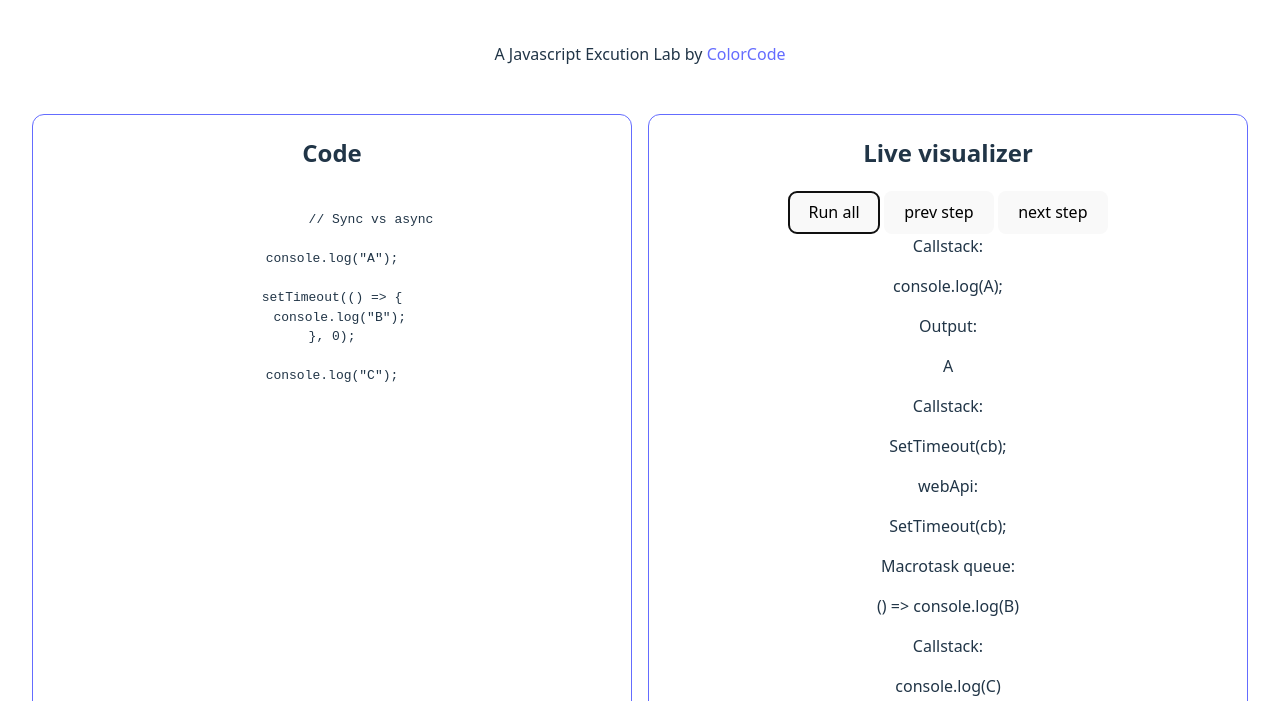
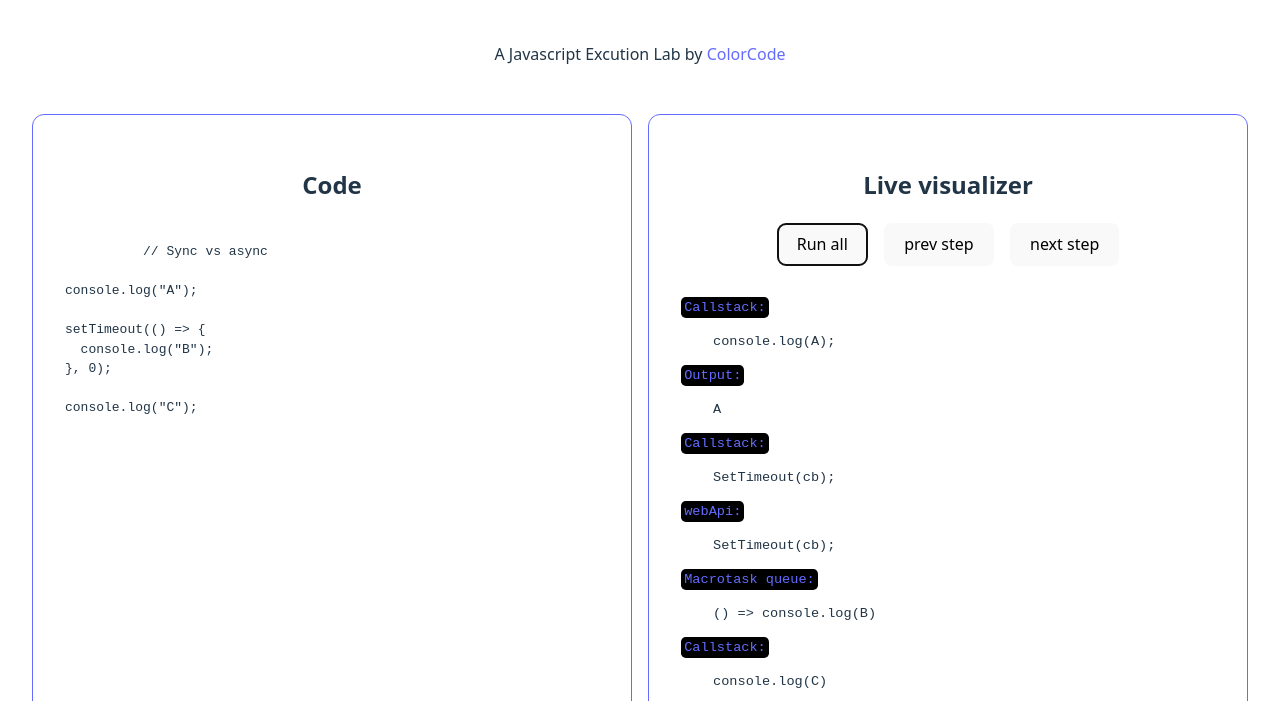
Before and after one commit to benjaAguilar/unbreakableJs, a website built with Vite: page index.html in a window 1280 px wide. Both pictures are taken after a click on the button "Run all". Shown: the part 99-800 px from the top of the page. Built offline with nearby package versions, Linux system fonts and the light colour scheme.

Commit message:
styles: add code styles

```diff
--- a/src/style.css
+++ b/src/style.css
@@ -11,6 +11,10 @@
   text-rendering: optimizeLegibility;
   -webkit-font-smoothing: antialiased;
   -moz-osx-font-smoothing: grayscale;
+}
+
+* {
+  box-sizing: border-box;
 }
 
 a {
@@ -45,7 +49,6 @@ h1 {
   max-width: 1280px;
   margin: 0 auto;
   padding: 2rem;
-  text-align: center;
   height: 100%;
 
   .content {
@@ -54,16 +57,22 @@ h1 {
     gap: 1rem;
     width: 100%;
 
+    h2 {
+      text-align: center;
+    }
+
     .code {
       border: 1px solid #646cff;
       grid-row: 1 / 3;
       border-radius: 12px;
+      padding: 2rem;
     }
 
     .visualizer {
       min-height: 400px;
       border: 1px solid #646cff;
       border-radius: 12px;
+      padding: 2rem;
     }
 
     .quiz {
@@ -71,8 +80,33 @@ h1 {
       min-height: 400px;
       border: 1px solid #646cff;
       border-radius: 12px;
+      padding: 2rem;
     }
   }
+
+  .btns {
+    display: flex;
+    gap: 1rem;
+    justify-content: center;
+    align-items: center;
+  }
+}
+
+.div {
+  margin-top: 2rem;
+  font-size: 0.85rem;
+  font-family: monospace;
+
+  p {
+    margin-left: 2rem;
+  }
+}
+
+.type {
+  background-color: black;
+  padding: 0.2rem;
+  color: #646cff;
+  border-radius: 0.3rem;
 }
 
 .logo {
```
